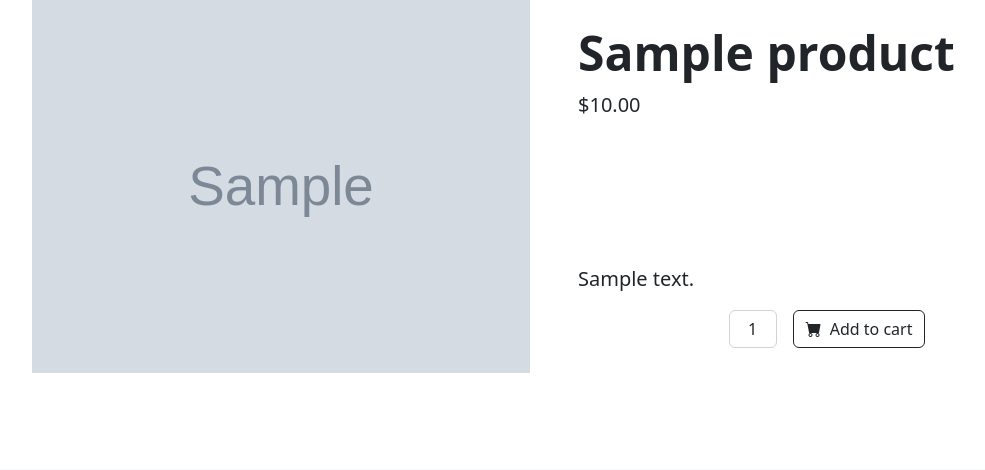
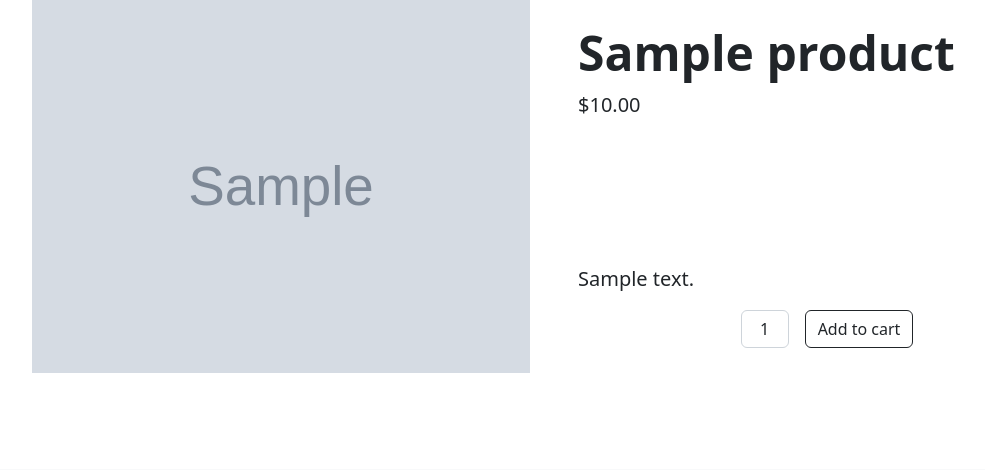
Before and after one commit to pawannane/ecommerce-django, a Django app: page /product/1/ in a window 1280 px wide. Shown: the part 97-567 px from the top of the page, without its empty margins (86-1071 px from the left). Run offline with Django 5.2, Linux system fonts and the light colour scheme; tables that the repository leaves empty hold one stand-in row (values such as "Sample post"); grey boxes marked "Sample" are stand-in pictures; some libraries are stand-ins or nearby versions.

Commit message:
add to cart added

```diff
--- a/petStore/templates/product.html
+++ b/petStore/templates/product.html
@@ -13,10 +13,7 @@
                         <p class="lead">{{ product.description }}</p>
                         <div class="d-flex">
                             <input class="form-control text-center me-3" id="inputQuantity" type="num" value="1" style="max-width: 3rem" />
-                            <button class="btn btn-outline-dark flex-shrink-0" type="button">
-                                <i class="bi-cart-fill me-1"></i>
-                                Add to cart
-                            </button>
+                            <a class="btn btn-outline-dark mt-auto" href="{% url 'add_to_cart' product.id %}">Add to cart</a>
                         </div>
                     </div>
                 </div>
@@ -44,7 +41,9 @@
                             </div>
                             <!-- Product actions-->
                             <div class="card-footer p-4 pt-0 border-top-0 bg-transparent">
-                                <div class="text-center"><a class="btn btn-outline-dark mt-auto" href="{% url 'add_to_cart' product.id %}">Add to cart</a></div>
+                                <div class="text-center">
+                                    <a class="btn btn-outline-dark mt-auto" href="{% url 'add_to_cart' product.id %}">Add to cart</a>
+                                </div>
                             </div>
                         </div>
                     </div>
--- a/petStore/urls.py
+++ b/petStore/urls.py
@@ -12,5 +12,5 @@ urlpatterns = [
     path('category/<int:id>/', category, name="category"),
     path('about/', about, name="about"),
     path('cart/', cart, name="cart"),
-    path('add_to_cart/<int:id>/', add_to_cart, name="add_to_cart"),
+    path('add_to_cart/<int:id>', add_to_cart, name="add_to_cart"),
 ]
```
